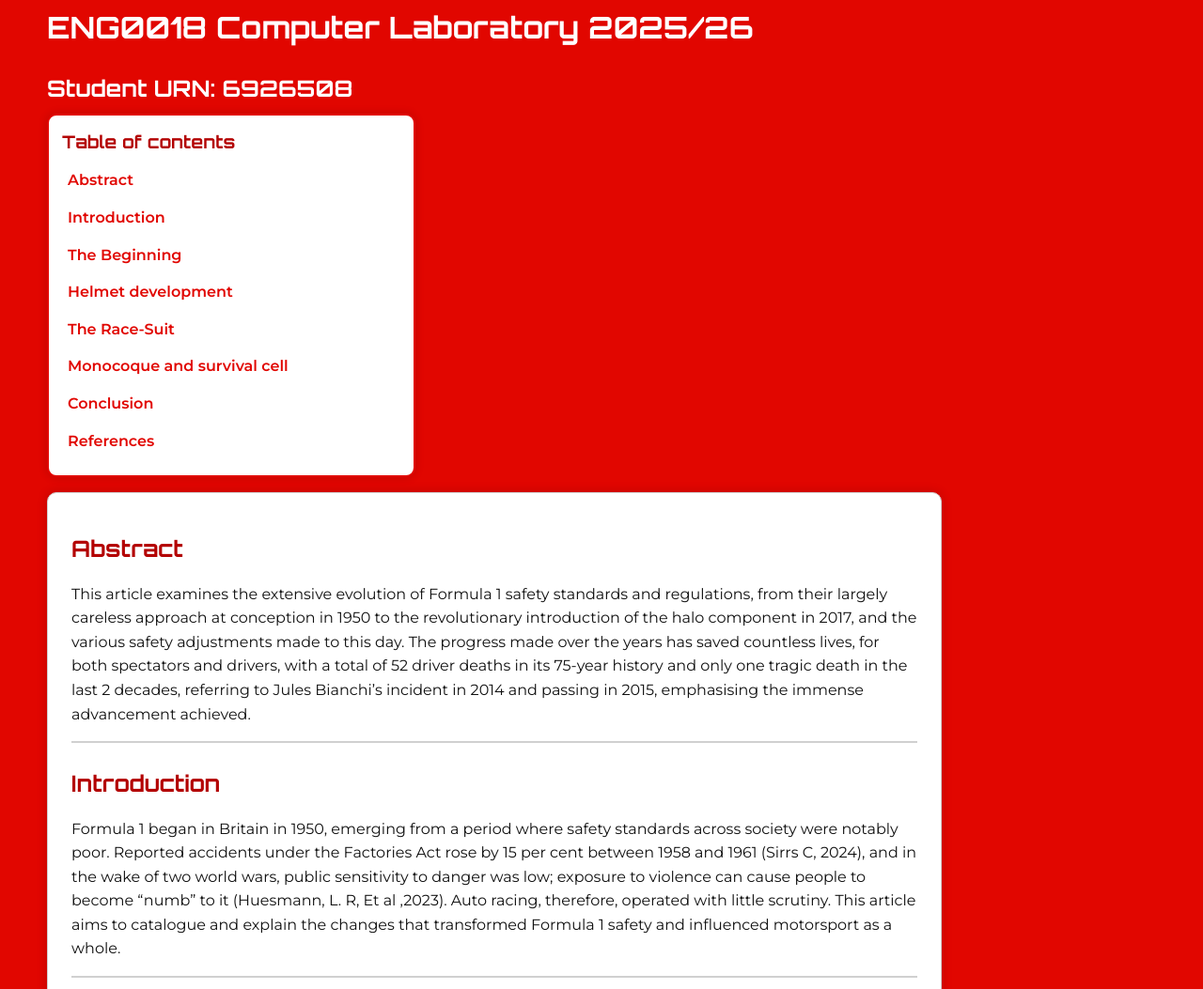
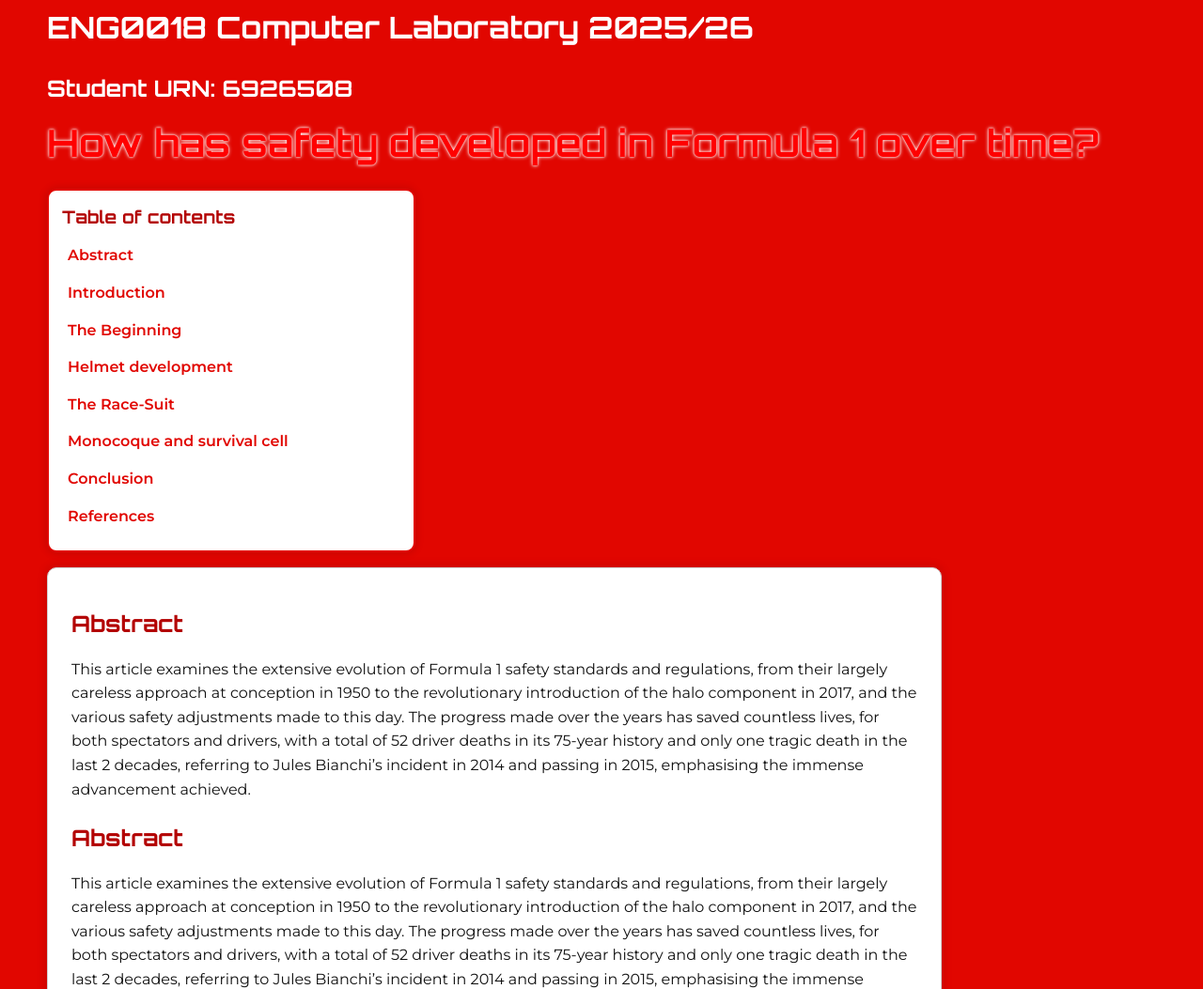
Before and after one commit to FEPSFY6926508/FY6926508, a plain HTML site: page index.html in a window 1280 px wide. Shown: the part 340-1393 px from the top of the page at 94% size. Drawn offline with Linux system fonts and the light colour scheme.

Commit message:
Update index.html

```diff
--- a/index.html
+++ b/index.html
@@ -9,8 +9,6 @@
 <link href="https://fonts.googleapis.com/css2?family=Montserrat:wght@300;400;600&family=Orbitron:wght@400;600;700&display=swap" rel="stylesheet">
 
 <style>
-
-/* ==== COLOUR THEME WITH RED BACKGROUND + WHITE BUBBLES ==== */
 
 :root {
   --bg: #e10600;          /* full-page red background */
@@ -61,6 +59,18 @@ h2, h3 {
 /* Student URN white */
 h2.urn {
   color: white !important;
+  margin-bottom: 15px;
+}
+
+/* Essay Title Styling */
+h2.essay-title {
+  font-family: "Orbitron", sans-serif;
+  font-size: 2.5rem;
+  color: red;
+  text-shadow: 0 0 2px white, 0 0 4px white;
+  margin-top: 0;
+  margin-bottom: 25px;
+  line-height: 1.2;
 }
 
 hr {
@@ -170,6 +180,7 @@ img {
 
 <h1><b>ENG0018 Computer Laboratory 2025/26</b></h1>
 <h2 class="urn">Student URN: 6926508</h2>
+<h2 class="essay-title">How has safety developed in Formula 1 over time?</h2>
 
 <nav class="toc">
   <h3>Table of contents</h3>
@@ -185,6 +196,13 @@ img {
 
 <main>
 <article>
+
+<section id="Abstract">
+<h2>Abstract</h2>
+<p>
+This article examines the extensive evolution of Formula 1 safety standards and regulations, from their largely careless approach at conception in 1950 to the revolutionary introduction of the halo component in 2017, and the various safety adjustments made to this day. The progress made over the years has saved countless lives, for both spectators and drivers, with a total of 52 driver deaths in its 75-year history and only one tragic death in the last 2 decades, referring to Jules Bianchi’s incident in 2014 and passing in 2015, emphasising the immense advancement achieved.
+</p>
+</section>
 
 <section id="Abstract">
 <h2>Abstract</h2>
```
